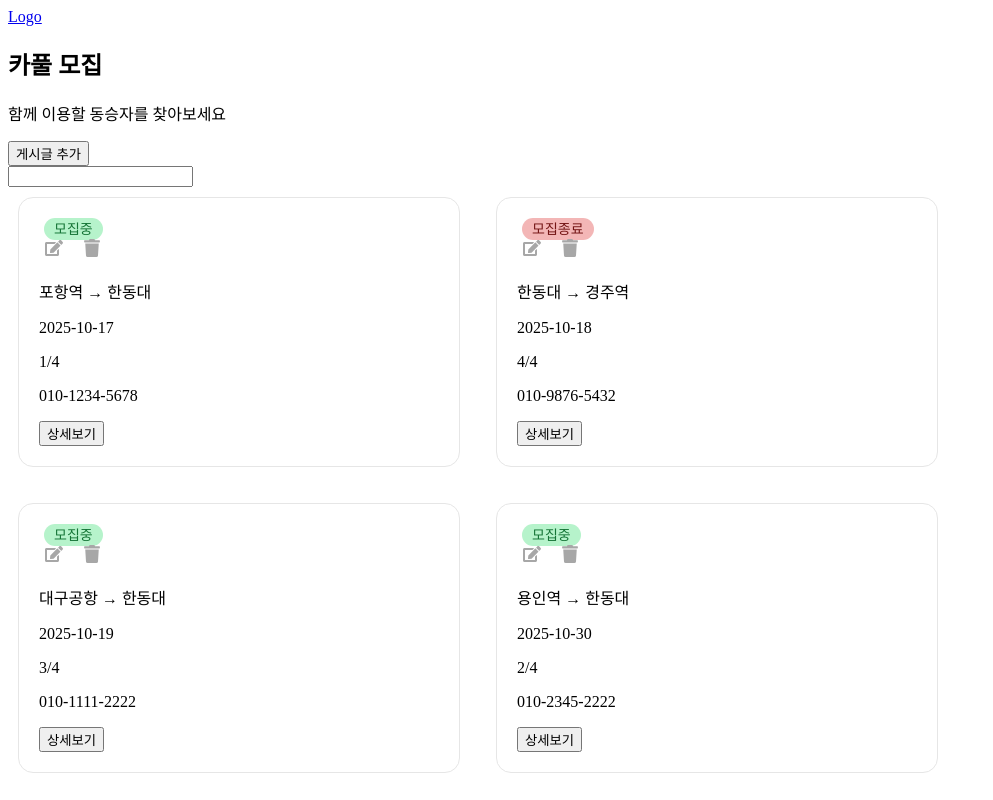
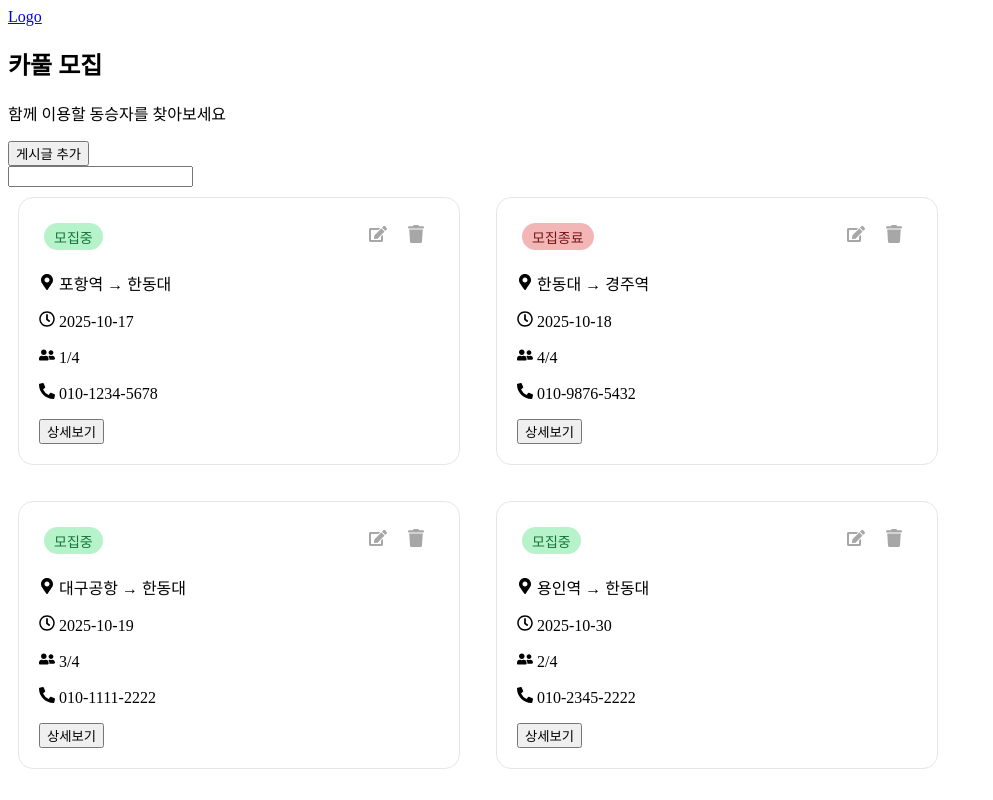
Before and after one commit to zzuniy/HandongCar_my, a React (Create React App) app: page / in a window 1280 px wide. Shown: the whole page, without its empty margins (0-993 px from the left). Built offline with nearby package versions, Linux system fonts and the light colour scheme.

Commit message:
icon add

```diff
--- a/src/pages/Home.css
+++ b/src/pages/Home.css
@@ -46,3 +46,13 @@
 .card-actions button:hover {
   opacity: 0.7;
 }
+.card-header {
+  display: flex;
+  justify-content: space-between;
+  align-items: center;
+  margin-bottom: 2px;
+}
+
+.card-actions {
+  display: flex;
+}
--- a/src/pages/Home.jsx
+++ b/src/pages/Home.jsx
@@ -2,7 +2,7 @@ import React, {useEffect , useState } from "react";
 import styled from "styled-components";
 import { GlobalStyle } from "../assets/styles/StyledComponents";
 import './Home.css';
-import { FaEdit, FaTrash } from "react-icons/fa";
+import { FaEdit, FaTrash,FaMapMarkerAlt, FaRegClock, FaUserFriends, FaPhoneAlt  } from "react-icons/fa";
 
 const data = [
   {
@@ -56,19 +56,21 @@ function Card(){
     <div className="cardallign">
       {data.map((item, index) => (
         <div key={index} className="card">
-          <span
-            className={`status ${item.status === "모집중" ? "open" : "closed"}`}
-          >
+        <div className="card-header">
+          <span className={`status ${item.status === "모집중" ? "open" : "closed"}`}>
             {item.status}
           </span>
           <div className="card-actions">
             <button><FaEdit /></button>
             <button><FaTrash /></button>
           </div>
-          <p>{item.출발} → {item.도착}</p>
-          <p>{item.date}</p>
-          <p>{item.member}/4</p>
-          <p>{item.phone}</p>
+        </div>
+          <div className="card-info">
+              <p><FaMapMarkerAlt /> {item.출발} → {item.도착}</p>
+              <p><FaRegClock /> {item.date}</p>
+              <p><FaUserFriends /> {item.member}/4</p>
+              <p><FaPhoneAlt /> {item.phone}</p>
+          </div>
           <button>상세보기</button>
         </div>
       ))}
```
